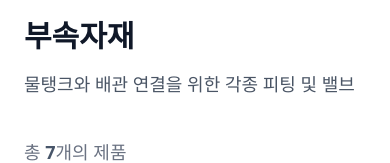
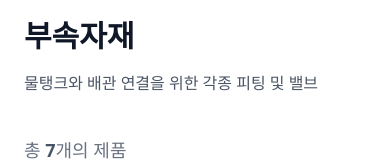
Before and after one commit to dncncn90/jinyang-water-tank, a Next.js app: page /categories/fittings in a window 390 px wide. Shown: the part 247-410 px from the top of the page. Built offline with nearby package versions, Linux system fonts and the light colour scheme; a web font is replaced by a local one.

Commit message:
상품 설명 텍스트 모바일 넘침 수정

```diff
--- a/src/app/(shop)/categories/[slug]/page.tsx
+++ b/src/app/(shop)/categories/[slug]/page.tsx
@@ -93,7 +93,7 @@
                                 메인으로 돌아가기
                             </Link>
                             <h1 className="text-3xl md:text-4xl font-bold text-gray-900 mb-4">{categoryInfo.title}</h1>
-                            <p className="text-lg text-gray-600 max-w-full inline-block whitespace-nowrap overflow-visible">
+                            <p className="text-base sm:text-lg text-gray-600 max-w-2xl break-keep leading-relaxed">
                                 {categoryInfo.description}
                             </p>
                         </div>
```
